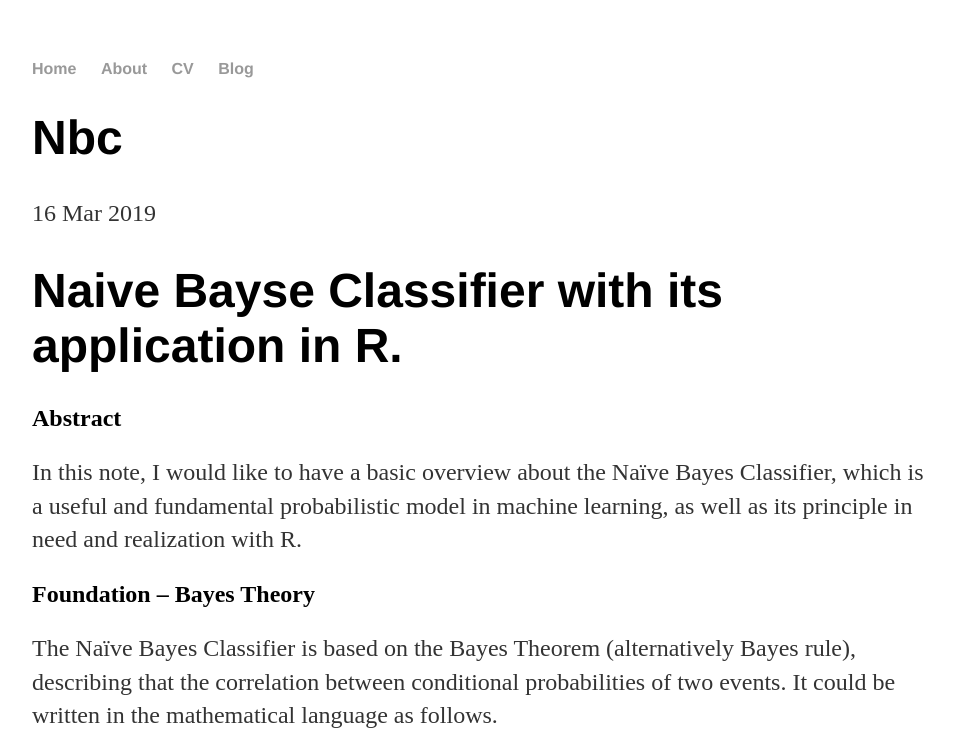
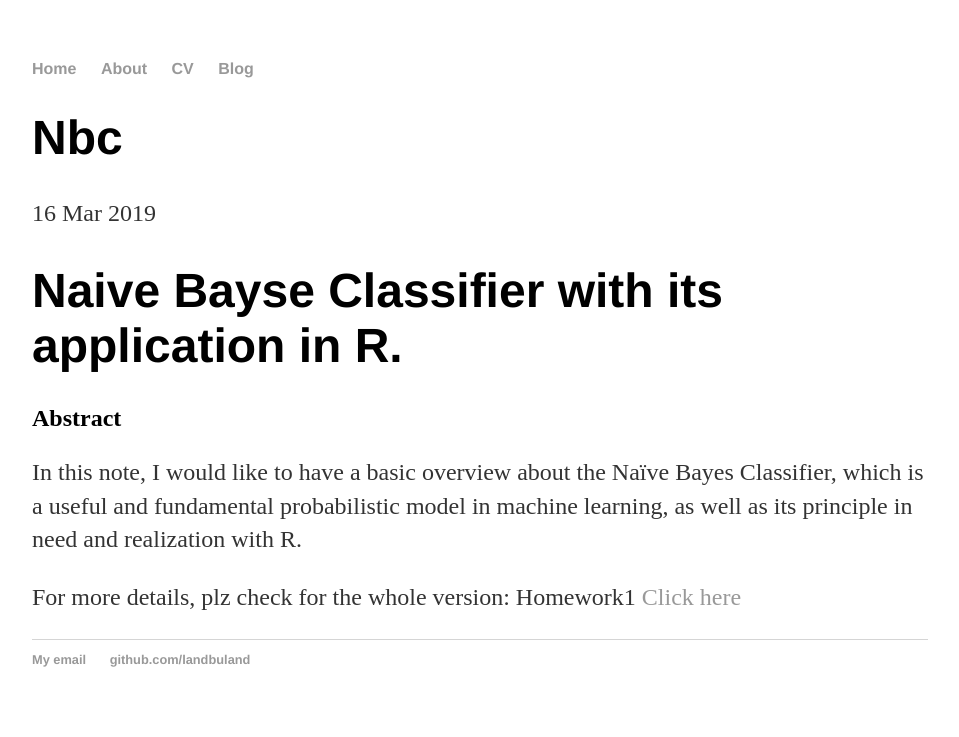
Before and after one commit to landbuland/genetic, a Jekyll site: the page built from _posts/2019-03-16-NBC.md, in a window 1280 px wide. Shown: the top 737 px of the page, without its empty margins (160-1119 px from the left). Built offline with Jekyll 4.4.1, drawn with Linux system fonts in a browser that asks for light colours; our own code applies the rules of GitHub Pages for plain Markdown files; some of the changed text lies outside the part shown; grey boxes are pictures that could not be loaded.

Commit message:
Update 2019-03-16-NBC.md

```diff
--- a/_posts/2019-03-16-NBC.md
+++ b/_posts/2019-03-16-NBC.md
@@ -3,10 +3,5 @@
 ## Abstract
 In this note, I would like to have a basic overview about the Naïve Bayes Classifier, which is a useful and fundamental probabilistic model in machine learning, as well as its principle in need and realization with R.
 
-## Foundation – Bayes Theory
-The Naïve Bayes Classifier is based on the Bayes Theorem (alternatively Bayes rule), describing that the correlation between conditional probabilities of two  events. It could be written in the mathematical language as follows.
-
-![Bayes Theorem](https://ws1.sinaimg.cn/large/006tKfTcgy1g0z4y51tkjg305w0170sh.gif)
-
-Where P(A|B) means that the incidence of A given event B is observed, while $P(A) $ means the probability of observing event A independently. For same reason, the explanation of P(B|A) and P(B)  are similar.
-As a result, we would be able to predict P(A|B)$ with the knowledge of P(A),  P(B)  and P(B|A).
+For more details, plz check for the whole version:
+Homework1 [Click here]({{site.baseurl}}/treasure/HW1_zzh.pdf)
```
